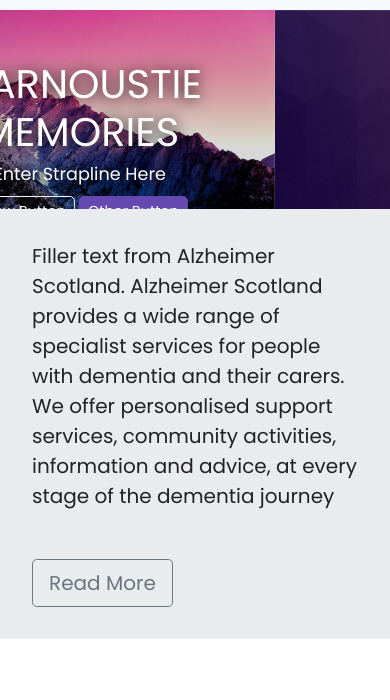
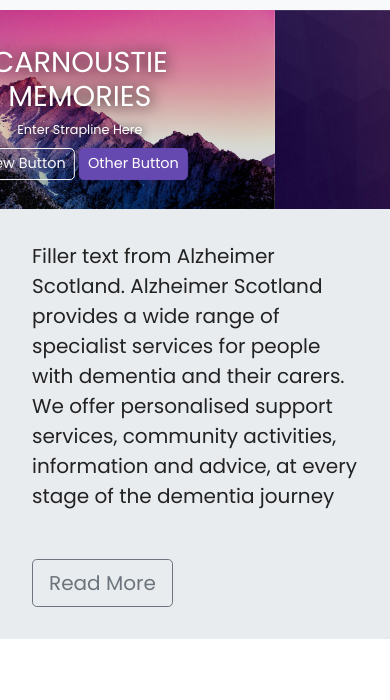
Before and after one commit to GaryW91/CarnoustieMemories, a plain HTML site: page index.html in a window 390 px wide. Shown: the part 75-775 px from the top of the page. Drawn offline with nearby package versions, Linux system fonts and the light colour scheme.

Commit message:
trying to sort the slideshow on iphone. displays funny

```diff
--- a/style.css
+++ b/style.css
@@ -149,21 +149,21 @@ hr.light-100{
 /*---Media Queries --*/
 @media (max-width: 992px) {
 .social a{
-  font-size: 4em;
+  font-size: 3.5em;
   padding: 2rem;
 }
   }
 @media (max-width: 768px) {
   .carousel-caption{
-    top: 40%;
+    top: 45%;
   }
 
   .carousel-caption h1{
-    font-size: 320%;
+    font-size: 350%;
   }
 
   .carousel-caption h3{
-    font-size: 110%;
+    font-size: 140%;
     font-weight: 400;
     padding-bottom: 0.2rem;
   }
@@ -185,15 +185,15 @@ hr.light-100{
 
 @media (max-width: 576px) {
   .carousel-caption{
-    top: 40%;
+    top: 35%;
   }
 
   .carousel-caption h1{
-    font-size: 250%;
+    font-size: 180%;
   }
 
   .carousel-caption h3{
-    font-size: 110%;
+    font-size: 80%;
   }
 
   .carousel-caption .btn{
```
